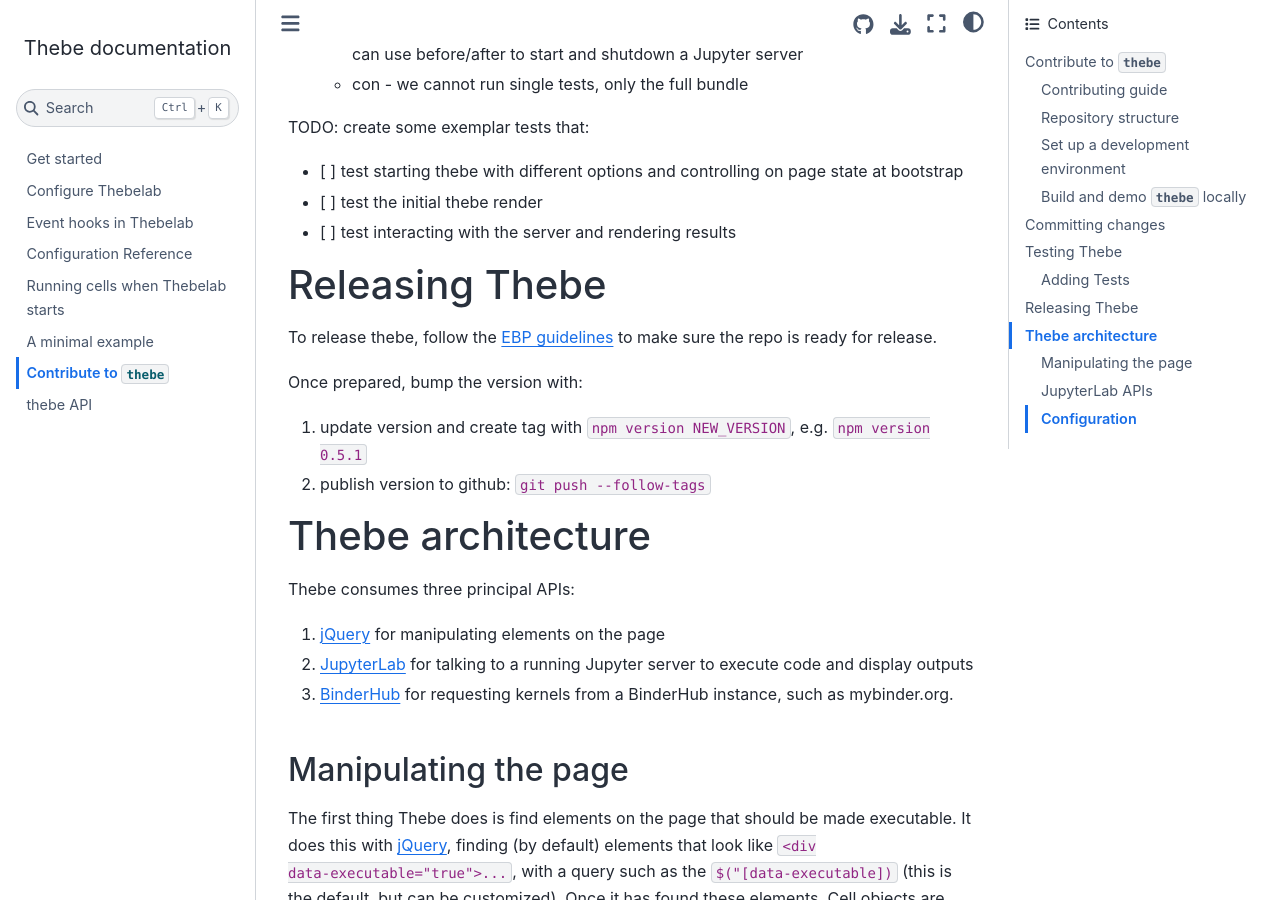
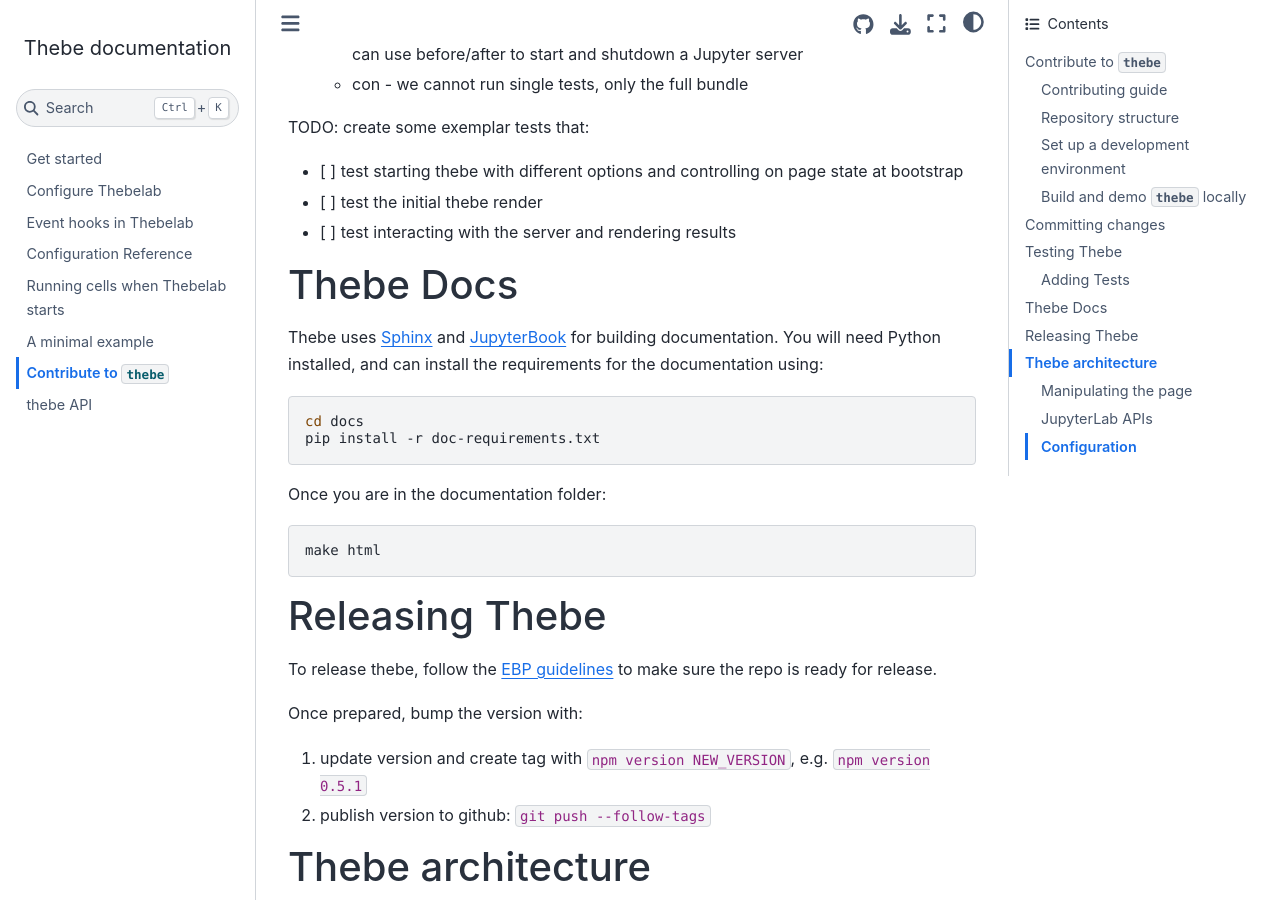
Before and after one commit to jupyter-book/thebe, a Sphinx documentation site: the page built from docs/contribute.md, in a window 1280 px wide and 900 px high, scrolled down 2739 px. Built offline with Sphinx 7.4.7 and the Sphinx Book theme 1.1.4, drawn with Linux system fonts in a browser that asks for light colours.

Commit message:
Small documentation updates for building the docs.

````diff
--- a/docs/conf.py
+++ b/docs/conf.py
@@ -67,7 +67,7 @@
 # documentation.
 #
 html_theme_options = {
-    "repository_url": "https://github.com/minrk/thebelab",
+    "repository_url": "https://github.com/executablebooks/thebe",
     "use_issues_button": True,
     "use_repository_button": True,
 }
@@ -80,7 +80,7 @@
 # -- Options for HTMLHelp output ------------------------------------------
 
 # Output file base name for HTML help builder.
-htmlhelp_basename = 'ThebeLabDoc'
+htmlhelp_basename = 'ThebeDoc'
 
 
 # -- Options for LaTeX output ---------------------------------------------
@@ -107,7 +107,7 @@
 # (source start file, target name, title,
 #  author, documentclass [howto, manual, or own class]).
 latex_documents = [
-    (master_doc, 'ThebeLabDoc.tex', 'ThebeLab',
+    (master_doc, 'ThebeDoc.tex', 'Thebe',
      'Chris Holdgraf', 'manual'),
 ]
 
@@ -117,7 +117,7 @@
 # One entry per manual page. List of tuples
 # (source start file, name, description, authors, manual section).
 man_pages = [
-    (master_doc, 'ThebeLab', 'ThebeLab',
+    (master_doc, 'Thebe', 'Thebe',
      [author], 1)
 ]
 
@@ -128,8 +128,8 @@
 # (source start file, target name, title, author,
 #  dir menu entry, description, category)
 texinfo_documents = [
-    (master_doc, 'ThebeLabDoc', 'ThebeLab',
-     author, 'ThebeLabDoc', 'One line description of project.',
+    (master_doc, 'ThebeDoc', 'Thebe',
+     author, 'ThebeDoc', 'One line description of project.',
      'Miscellaneous'),
 ]
 
--- a/docs/contribute.md
+++ b/docs/contribute.md
@@ -99,6 +99,22 @@
  - [ ] test the initial thebe render
  - [ ] test interacting with the server and rendering results
 
+# Thebe Docs
+
+Thebe uses [Sphinx](https://www.sphinx-doc.org/) and [JupyterBook](https://jupyterbook.org/) for building documentation.
+You will need Python installed, and can install the requirements for the documentation using:
+
+```bash
+cd docs
+pip install -r doc-requirements.txt
+```
+
+Once you are in the documentation folder:
+
+```bash
+make html
+```
+
 # Releasing Thebe
 
 To release thebe, follow the [EBP guidelines](https://executablebooks.org/en/latest/contributing.html#releases-and-change-logs) to make sure the repo is ready for release.
````
